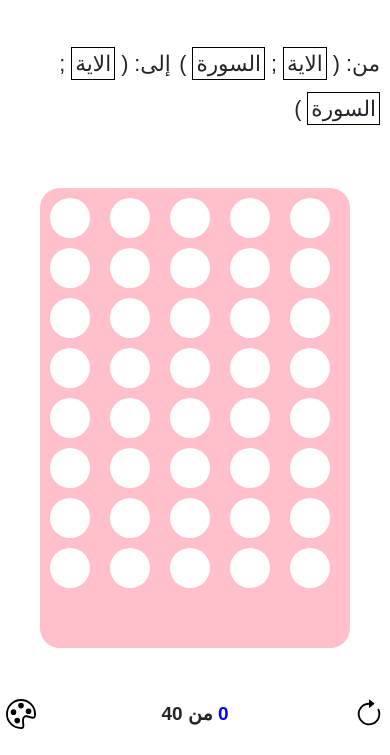
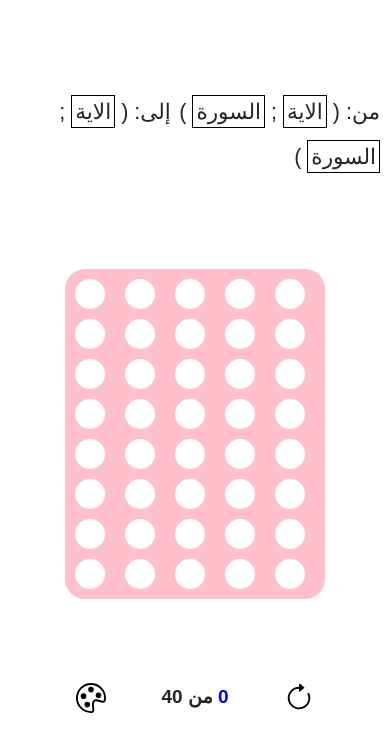
Before and after one commit to howa9999-coder/almo3in, a plain HTML site: page index.html in a window 390 px wide. Shown: the part 89-844 px from the top of the page. Drawn offline with nearby package versions, Linux system fonts and the light colour scheme; a web font is replaced by a local one.

Commit message:
Update style.css

```diff
--- a/style.css
+++ b/style.css
@@ -17,7 +17,6 @@ body{
     align-items: center;
     flex-direction: column;
     width: 100%;
-    max-width: 600px;
     font-size: 30px;
 }
 .from-to{
@@ -30,27 +29,27 @@ body{
 /* Create the custom circle */
 .circle-checkbox  span{
     display: inline-block;
-    width: 60px;   /* Customize width */
-    height: 60px;  /* Customize height */
+    width: 70px;
+    height: 70px;
     border: 2px solid transparent;
-    border-radius: 50%;  /* Makes it a circle */
+    border-radius: 50%;
     margin-right: 10px;
     vertical-align: middle;
-    background-color: white;  /* Default background */
+    background-color: white;
     transition: background-color 0.3s ease;
 }
 /* Style when checked */
 .circle-checkbox input[type="checkbox"]:checked + span {
-    background-color: rgb(114, 114, 220); /* Green when checked */
+    background-color: rgb(114, 114, 220);
     border-color:  rgb(114, 114, 220);
 }
 
 .btn-container{
     background-color: pink;
     display: grid;
-    grid-template-columns: repeat(6, 1fr);
-    grid-template-rows: repeat(7, 1fr);
-    gap: 30px; /* Adjust gap size as needed */
+    grid-template-columns: repeat(8, 1fr);
+    grid-template-rows: repeat(5, 1fr);
+    gap: 30px;
     padding: 50px;
     border-radius: 20px;
 }
@@ -68,7 +67,7 @@ button{
     justify-content: space-between;
     align-items: center;
     width: 100%;
-    max-width: 600px;
+    max-width: 950px;
 }
 
 #colors-pal{
@@ -119,67 +118,66 @@ button{
 }
 
 
+
 /*md to sm*/
-@media(max-width: 750px){
-    /*info*/
+@media(max-width: 950px){
 .info-container{
-    display: flex;
-    justify-content: space-around;
-    align-items: center;
-    flex-direction: column;
     padding: 10px;
-
 }
     .circle-checkbox  span{
         display: inline-block;
-        width: 40px;   /* Customize width */
-        height: 40px;  /* Customize height */
-        border: 2px solid transparent;
-        border-radius: 50%;  /* Makes it a circle */
+        width: 60px;
+        height: 60px;
         margin-right: 10px;
-        vertical-align: middle;
-        background-color: white;  /* Default background */
-        transition: background-color 0.3s ease;
     }
     .btn-container{
-        background-color: pink;
-        display: grid;
-        grid-template-columns: repeat(6, 1fr);
+        grid-template-columns: repeat(8, 1fr);
+        grid-template-rows: repeat(5, 1fr);
+        gap: 20px;
+        padding: 10px;
+    }
+    .options{
+        max-width: 700px;
+    }
+
+}
+@media(max-width: 750px){
+
+.info-container{
+    padding: 10px;
+}
+    .circle-checkbox  span{
+        width: 60px;
+        height: 60px;
+        margin-right: 10px;
+    }
+    .btn-container{
+        grid-template-columns: repeat(5, 1fr);
         grid-template-rows: repeat(8, 1fr);
-        gap: 20px; /* Adjust gap size as needed */
+        gap: 20px;
         padding: 10px;
-        border-radius: 20px;
+    }
+    .options{
+        max-width: 450px;
+    }
+
+}
+
+@media(max-width: 450px){
+.info-container{
+    padding: 10px;
+}
+    .circle-checkbox  span{
+        width: 30px;
+        height: 30px;
+    }
+    .btn-container{
+        grid-template-columns: repeat(5, 1fr);
+        grid-template-rows: repeat(8, 1fr);
+        gap: 10px;
+        padding: 10px;
+    }
+    .options{
+        max-width: 250px;
     }
 }
-
-@media(max-width: 400px){
-    /*info*/
-.info-container{
-    display: flex;
-    justify-content: space-around;
-    align-items: center;
-    flex-direction: column;
-    padding: 10px;
-
-}
-    .circle-checkbox  span{
-        display: inline-block;
-        width: 40px;   /* Customize width */
-        height: 40px;  /* Customize height */
-        border: 2px solid transparent;
-        border-radius: 50%;  /* Makes it a circle */
-        margin-right: 10px;
-        vertical-align: middle;
-        background-color: white;  /* Default background */
-        transition: background-color 0.3s ease;
-    }
-    .btn-container{
-        background-color: pink;
-        display: grid;
-        grid-template-columns: repeat(5, 1fr);
-        grid-template-rows: repeat(9, 1fr);
-        gap: 10px; /* Adjust gap size as needed */
-        padding: 10px;
-        border-radius: 20px;
-    }
-}
```
